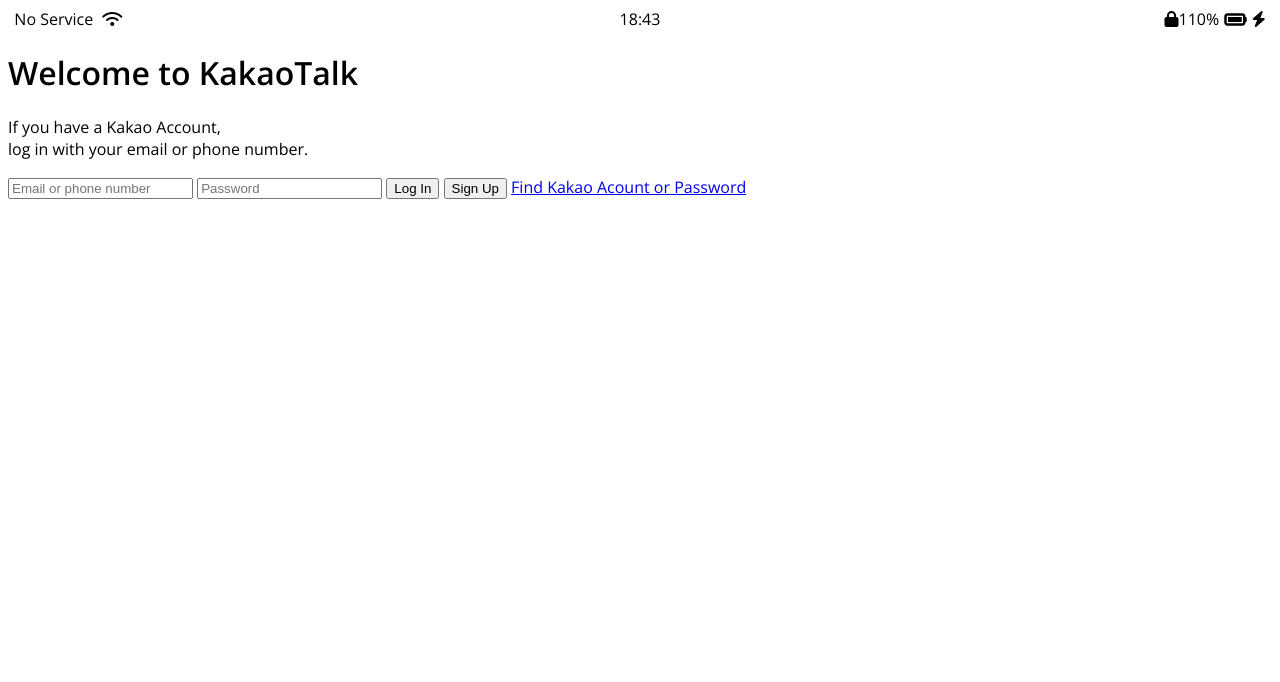
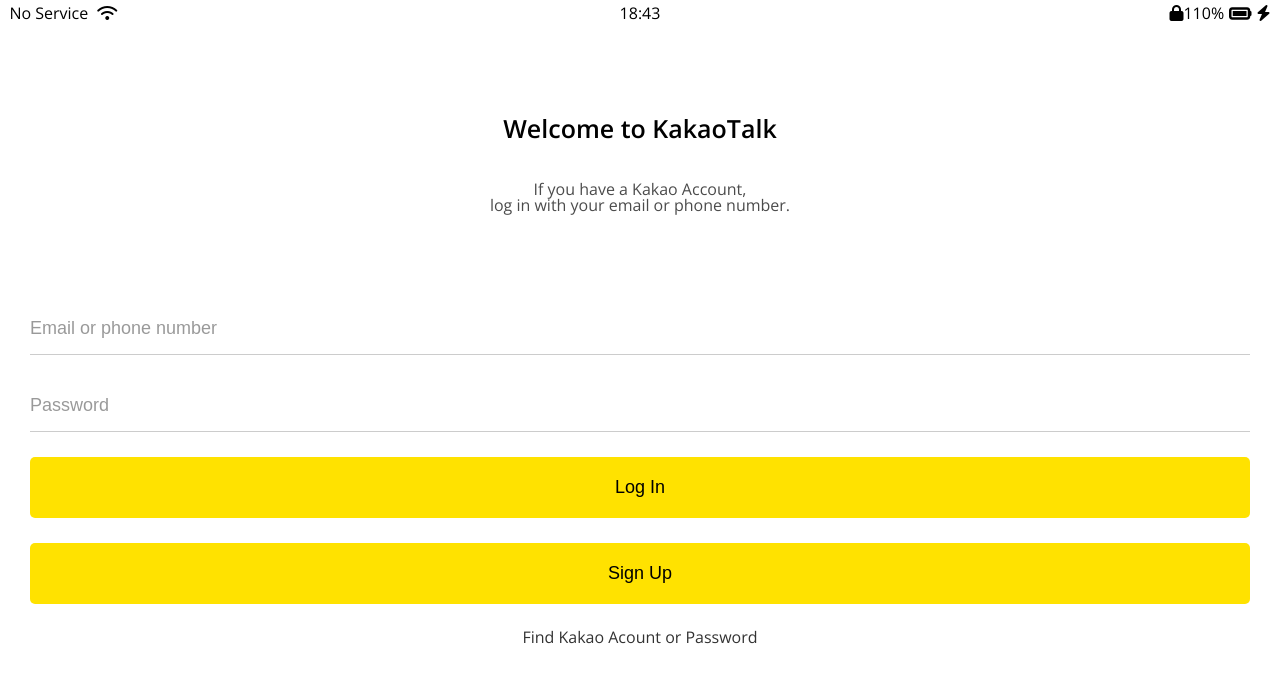
Before and after one commit to HoyeongJeon/selfstudy-html.css, a plain HTML site: page kakao-clone/index.html in a window 1280 px wide. Drawn offline with nearby package versions, Linux system fonts and the light colour scheme.

Commit message:
Welcome page done.

```diff
--- /dev/null
+++ b/kakao-clone/css/components/status-bar.css
@@ -0,0 +1,28 @@
+.status-bar {
+  display: flex;
+  justify-content: center;
+  padding: 5px 3px;
+}
+
+.status-bar__column {
+  width: 33%;
+}
+
+.status-bar__column:first-child span {
+  margin-right: 5px;
+}
+
+.status-bar__column:nth-child(2) {
+  display: flex;
+  justify-content: center;
+}
+
+.status-bar__column:last-child {
+  display: flex;
+  justify-content: flex-end;
+  align-items: center;
+}
+
+.status-bar__column .fa-battery-full {
+  margin: 0px 5px;
+}
--- /dev/null
+++ b/kakao-clone/css/reset.css
@@ -0,0 +1,133 @@
+/* http://meyerweb.com/eric/tools/css/reset/
+   v2.0 | 20110126
+   License: none (public domain)
+*/
+
+html,
+body,
+div,
+span,
+applet,
+object,
+iframe,
+h1,
+h2,
+h3,
+h4,
+h5,
+h6,
+p,
+blockquote,
+pre,
+a,
+abbr,
+acronym,
+address,
+big,
+cite,
+code,
+del,
+dfn,
+em,
+img,
+ins,
+kbd,
+q,
+s,
+samp,
+small,
+strike,
+strong,
+sub,
+sup,
+tt,
+var,
+b,
+u,
+i,
+center,
+dl,
+dt,
+dd,
+ol,
+ul,
+li,
+fieldset,
+form,
+label,
+legend,
+table,
+caption,
+tbody,
+tfoot,
+thead,
+tr,
+th,
+td,
+article,
+aside,
+canvas,
+details,
+embed,
+figure,
+figcaption,
+footer,
+header,
+hgroup,
+menu,
+nav,
+output,
+ruby,
+section,
+summary,
+time,
+mark,
+audio,
+video {
+  margin: 0;
+  padding: 0;
+  border: 0;
+  font-size: 100%;
+  font: inherit;
+  vertical-align: baseline;
+}
+/* HTML5 display-role reset for older browsers */
+article,
+aside,
+details,
+figcaption,
+figure,
+footer,
+header,
+hgroup,
+menu,
+nav,
+section {
+  display: block;
+}
+body {
+  line-height: 1;
+}
+ol,
+ul {
+  list-style: none;
+}
+blockquote,
+q {
+  quotes: none;
+}
+blockquote:before,
+blockquote:after,
+q:before,
+q:after {
+  content: "";
+  content: none;
+}
+table {
+  border-collapse: collapse;
+  border-spacing: 0;
+}
+
+input:focus {
+  outline: none;
+}
--- /dev/null
+++ b/kakao-clone/css/screens/login.css
@@ -0,0 +1,59 @@
+.welcome-header {
+  margin: 90px 0;
+  text-align: center;
+  display: flex;
+  flex-direction: column;
+  align-items: center;
+}
+
+.welcome-header__title {
+  margin-bottom: 40px;
+  font-size: 25px;
+  font-weight: 600;
+}
+
+.welcome-header__text {
+  width: 60%;
+  opacity: 0.7;
+}
+
+#login-form {
+  display: flex;
+  flex-direction: column;
+  margin: 0 30px;
+}
+
+#login-form input {
+  border: none;
+  padding: 15px 0px;
+  font-size: 18px;
+  margin-bottom: 25px;
+}
+
+#login-form input:not([type="submit"]) {
+  border-bottom: 1px solid rgba(0, 0, 0, 0.2);
+  transition: border-color 0.3s ease-in-out;
+}
+
+#login-form input::placeholder {
+  color: rgba(0, 0, 0, 0.4);
+}
+
+#login-form input:focus {
+  border-color: var(--yellow);
+}
+
+#login-form input[type="submit"] {
+  background-color: var(--yellow);
+  cursor: pointer;
+  padding: 20px 0;
+  border-radius: 5px;
+}
+
+#login-form a {
+  text-align: center;
+  text-decoration: none;
+  color: inherit;
+  opacity: 0.8;
+  font-size: 16px;
+}
--- a/kakao-clone/css/styles.css
+++ b/kakao-clone/css/styles.css
@@ -1,31 +1,13 @@
+/* Fonts */
 @import url("https://fonts.googleapis.com/css2?family=Open+Sans:wght@400;600&display=swap");
+/* Base */
+@import "reset.css";
+@import "variables.css";
+/* Components */
+@import "components/status-bar.css";
+/* Screens */
+@import "screens/login.css";
+
 body {
   font-family: "Open Sans", sans-serif;
 }
-.status-bar {
-  display: flex;
-  justify-content: center;
-}
-
-.status-bar__column {
-  width: 33%;
-}
-
-.status-bar__column:first-child span {
-  margin-right: 5px;
-}
-
-.status-bar__column:nth-child(2) {
-  display: flex;
-  justify-content: center;
-}
-
-.status-bar__column:last-child {
-  display: flex;
-  justify-content: flex-end;
-  align-items: center;
-}
-
-.status-bar__column .fa-battery-full {
-  margin: 0px 5px;
-}
--- /dev/null
+++ b/kakao-clone/css/variables.css
@@ -0,0 +1,3 @@
+:root {
+  --yellow: #ffe200;
+}
```
